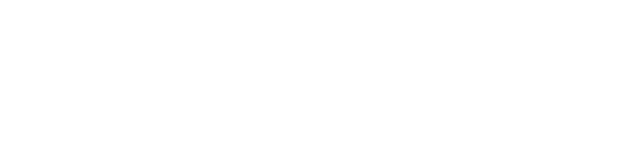
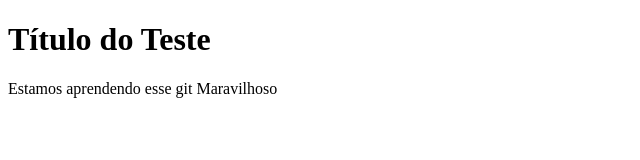
Before and after one commit to cauaribeiro485/Primeiro_Projeto, a plain HTML site: page index.html in a window 1280 px wide. Shown: the whole page, without its empty margins (0-640 px from the left). Drawn offline with Linux system fonts and the light colour scheme.

Commit message:
criei um Título e um Parágrafo

```diff
--- a/index.html
+++ b/index.html
@@ -6,6 +6,7 @@
     <title>PRIMEIRA AULA DE GIT</title>
 </head>
 <body>
-
+    <h1>Título do Teste</h1>
+    <p>Estamos aprendendo esse git Maravilhoso</p>
 </body>
 </html>
```
